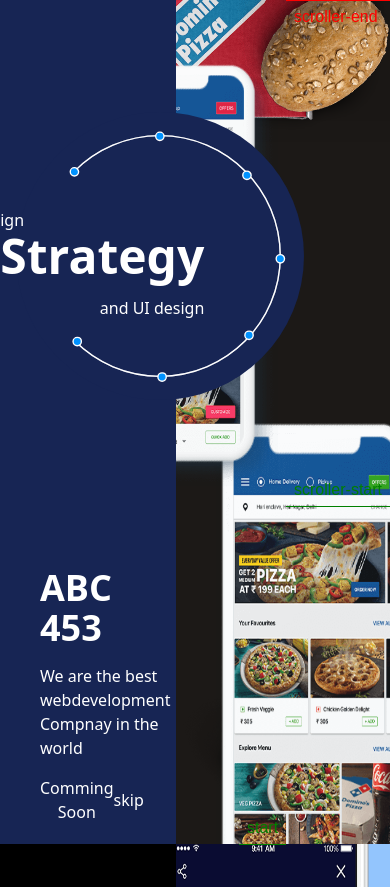
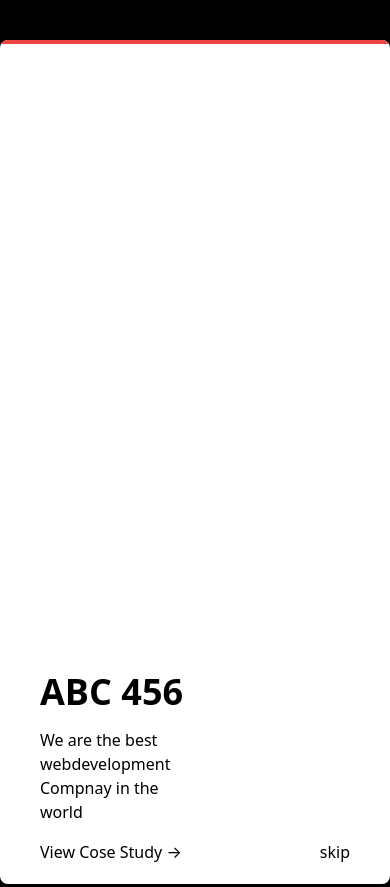
Before and after one commit to Sarajit-mondal/Scroll_animation, a plain HTML site: page index.html in a window 390 px wide. Shown: the top 887 px of the page. Drawn offline with nearby package versions, Linux system fonts and the light colour scheme.

Commit message:
full design complete

```diff
--- a/animation.js
+++ b/animation.js
@@ -1,20 +1,10 @@
 gsap.from("#section1 div #image1,#image3,#image4", {
   top: -300,
   duration: 2,
+
 });
 gsap.from("#section1 div #image5,#image2", {
   bottom: -300,
   duration: 2,
+
 });
-
-gsap.from("#section2", {
-  bottom: 300,
-  duration: 2,
-  scrollTrigger: {
-    trigger: "#section2",
-    scroller: "body",
-    markers: true,
-     start: "top 60%",
-    backgroundColor : "red"
-  },
-});
--- a/index.html
+++ b/index.html
@@ -4,6 +4,10 @@
     <meta charset="UTF-8" />
     <meta name="viewport" content="width=device-width, initial-scale=1.0" />
     <title>ScrollTrigger Animation</title>
+    <link rel="stylesheet" href="https://unpkg.com/aos@next/dist/aos.css" />
+    <!-- Swiper CSS -->
+  <link rel="stylesheet" href="https://unpkg.com/swiper/swiper-bundle.min.css">
+   <script src="https://cdn.jsdelivr.net/npm/swiper@11/swiper-element-bundle.min.js"></script>
     <link
       href="https://cdn.jsdelivr.net/npm/tailwindcss@2.2.19/dist/tailwind.min.css"
       rel="stylesheet"
@@ -25,8 +29,8 @@
     </style>
   </head>
   <body class="bg-black">
-    <div>
-      <div class="left-section bg-blue-500 text-white">
+    <div class="hidden md:block">
+      <div class="left-section  text-white">
         <div class="relative z-50">
           <!-- progesbar -->
           <div class="absolute -right-32 top-28 z-50">
@@ -230,10 +234,10 @@
               </g>
             </svg>
             <!-- slider 1 -->
-            <div class="text-white absolute top-1/3 -left-1/3">
-              <p>Redefining</p>
-              <h2 id="title" class="text-5xl font-bold mb-4">UX Strategy</h2>
-              <p class="text-right">and UI design</p>
+            <div id="logo" data-aos="fade-up" class="text-white absolute top-1/3 -left-1/3">
+              <p data-aos="fade-up">Redefining</p>
+              <h2 data-aos="fade-up" id="title" class="text-5xl font-bold mb-4">UX Strategy</h2>
+              <p data-aos="fade-up" class="text-right">and UI design</p>
             </div>
 
             <!-- proges-content -->
@@ -242,13 +246,13 @@
         <!-- middle content -->
        <div class="absolute bottom-0 left-0 w-full px-10 pb-5">
         <div>
-          <div id=" z-50">
-            <h3 id="Id" class="text-4xl font-bold">ABC 456</h3>
+          <div  id="number">
+            <h3 data-aos="fade-right" id="Id" class="text-4xl font-bold">ABC 456</h3>
             <p id="comming" class="mt-4 w-36">We are the best webdevelopment Compnay in the world</p>
           </div>
         </div>
-        <div class="flex justify-between w-full mt-4">
-          <button id="btn">View Cose Study  &#8594;</button>
+        <div id="allBtn" class="flex justify-between w-full mt-4">
+          <button data-aos="fade-right" id="btn">View Cose Study  &#8594;</button>
           <button>skip</button>
         </div>
        </div>
@@ -260,15 +264,17 @@
         <!-- section one -->
         <section
           id="section1"
-          class="h-screen bg-gray-300 text-white overflow-hidden"
+          class="h-screen text-white overflow-hidden"
         >
           <div class="relative h-full">
-            <img
+            <figure data-aos="fade-down">
+              <img
               id="image1"
               src="./images/pizza_box.png"
               alt=""
               class="absolute top-0 left-0"
             />
+            </figure>
             <img
               id="image2"
               src="./images/domi-img1.png"
@@ -281,13 +287,13 @@
               alt=""
               class="absolute top-16 right-28 h-2/4 z-10"
             />
-            <img
+            <img data-aos="fade-up"
               id="image4"
               src="./images/dominos-bread.png"
               alt=""
               class="absolute -top-28 right-0"
             />
-            <img
+            <img data-aos="fade-up"
               id="image5"
               src="./images/dominos-bread1.png"
               alt=""
@@ -302,13 +308,13 @@
           class="h-screen bg-blue-300 text-white overflow-hidden"
         >
           <div class="relative h-full">
-            <img
+            <img data-aos="fade-up"
               id="image6"
               src="./images/measure-total-body-weight-through-fitness-app.png"
               alt=""
               class="absolute right-5 -top-20 z-9 h-3/4"
             />
-            <img
+            <img data-aos="fade-down"
               id="image7"
               src="./images/nasa-fitness-tracking-mobile-app.png"
               alt=""
@@ -320,12 +326,12 @@
         <!-- section There -->
         <section id="section3" class="h-screen bg-blue-500 text-white overflow-hidden">
           <div class="relative h-full">
-            <img id="image8"
+            <img data-aos="fade-up" id="image8"
               src="./images/veme-app-ui-design.png"
               alt=""
               class="absolute right-5 -top-20 z-9 h-2/4"
             />
-            <img id="image9"
+            <img data-aos="fade-down" id="image9"
               src="./images/veme-blockchain-app-developed.png"
               alt=""
               class="absolute bottom-2 left-28 h-2/4 z-10"
@@ -336,12 +342,12 @@
         <!-- section Four -->
         <section class="h-screen bg-blue-500 text-white overflow-hidden">
           <div class="relative h-full">
-            <img id="image10"
+            <img data-aos="fade-up" id="image10"
               src="./images/nexgtv-entertainment-mobile-app-development.png"
               alt=""
               class="absolute right-16 top-1/4 z-9 h-3/4"
             />
-            <img id="image11"
+            <img data-aos="fade-down" id="image11"
               src="./images/nexgtv-mobile-app-ui-design.png"
               alt=""
               class="absolute top-1/4 left-28 h-3/4 z-10"
@@ -352,12 +358,12 @@
         <!-- section Five -->
         <section class="h-screen bg-blue-500 text-white overflow-hidden">
           <div class="relative h-full">
-            <img id="image12"
+            <img data-aos="fade-up" id="image12"
               src="./images/interior.jpg"
               alt=""
               class="absolute w-full h-full"
             />
-            <img id="image13"
+            <img data-aos="fade-down" id="image13"
               src="./images/erp-app-development-service.png"
               alt=""
               class="absolute w-full"
@@ -368,12 +374,12 @@
         <!-- section six -->
         <section class="h-screen bg-blue-500 text-white overflow-hidden">
           <div class="relative h-full">
-            <img id="image14"
+            <img data-aos="fade-up" id="image14"
               src="./images/melltoo-img1.png"
               alt=""
               class="absolute right-16 bottom-16 z-9 h-3/4"
             />
-            <img id="image15"
+            <img data-aos="fade-down" id="image15"
               src="./images/melltoo-img2.png"
               alt=""
               class="absolute bottom-16 left-1/4 h-3/4 z-10"
@@ -384,27 +390,27 @@
         <!-- section seven -->
         <section class="h-screen bg-blue-500 text-white overflow-hidden">
           <div class="relative h-full">
-            <img id="image16"
+            <img data-aos="fade-down" id="image16"
               src="./images/karavan-social-networking-app-screen.png"
               alt=""
               class="absolute left-20 -top-28 z-9 h-2/4"
             />
-            <img id="image16"
+            <img data-aos="fade-up" id="image16"
               src="./images/social-networking-app-case-study.png"
               alt=""
               class="absolute left-80 -top-5 h-2/4 z-10"
             />
-            <img id="image16"
+            <img data-aos="fade-down" id="image16"
               src="./images/developers-for-social-media-app.png"
               alt=""
               class="absolute top-1/4 right-16 h-2/4 z-10"
             />
-            <img id="image17"
+            <img data-aos="fade-down" id="image17"
               src="./images/karavan_2.png"
               alt=""
               class="absolute left-20 top-2/4 h-2/4 z-10"
             />
-            <img id="image18"
+            <img data-aos="fade-up" id="image18"
               src="./images/karavan-social-networking-app-screen-2.png"
               alt=""
               class="absolute left-80 -bottom-20 h-2/4 z-10"
@@ -414,7 +420,50 @@
         <!-- section seven-->
       </div>
     </div>
+    <!-- small device -->
+     <div class=" md:hidden">
 
+      <div class="container h-screen mx-auto mt-10">
+        <div class="swiper-container">
+          <div class="swiper-wrapper">
+            <div class="swiper-slide h-screen bg-white shadow-md rounded-lg overflow-hidden">
+              <!-- top side -->
+              <div class="relative h-['50%'] border-2 border-red-500 ">
+                <div class="h-full ">
+
+                </div>
+              </div>
+            <!-- button site -->
+              <!-- middle content -->
+       <div class="absolute bottom-0 left-0 w-full px-10 pb-5">
+        <div>
+          <div  id="number">
+            <h3 data-aos="fade-right" id="Id" class="text-4xl font-bold">ABC 456</h3>
+            <p id="comming" class="mt-4 w-36">We are the best webdevelopment Compnay in the world</p>
+          </div>
+        </div>
+        <div id="allBtn" class="flex justify-between w-full mt-4">
+          <button data-aos="fade-right" id="btn">View Cose Study  &#8594;</button>
+          <button>skip</button>
+        </div>
+       </div>
+
+            </div>
+
+            <!-- Repeat for more slides -->
+          </div>
+          <!-- Add Pagination -->
+          <div class="swiper-pagination"></div>
+
+        </div>
+      </div>
+
+     </div>
+    <script src="https://unpkg.com/aos@next/dist/aos.js"></script>
+    <script src="https://unpkg.com/swiper/swiper-bundle.min.js"></script>
+    <script>
+      AOS.init();
+    </script>
     <script src="https://cdnjs.cloudflare.com/ajax/libs/gsap/3.10.4/gsap.min.js"></script>
     <script src="https://cdnjs.cloudflare.com/ajax/libs/gsap/3.10.4/ScrollTrigger.min.js"></script>
     <script src="script.js"></script>
--- a/script.js
+++ b/script.js
@@ -34,8 +34,8 @@ const leftSectionContent = [
     description: "and UI design",
     id:"ABC 453",
     comming:"Comming Soon",
-    study: "View Case Study  &#8594;",
-    left_color : "#172554",
+    study: "View Case Study ",
+    left_color : "#1e1b4b",
     right_color: "#1c1917"
 
   },
@@ -45,7 +45,9 @@ const leftSectionContent = [
     description: "algorithms",
     id:"ABC 873",
     comming:"Comming Soon",
-    study: "View Case Study  &#8594;"
+    study: "View Case Study ",
+    left_color : "#2e1065",
+    right_color: "#4c1d95"
   },
   {
     title: "The Mext Big",
@@ -53,14 +55,18 @@ const leftSectionContent = [
     description: "Revolution",
     id:"ABC 467",
     comming:"Comming Soon",
-    study: "View Case Study  &#8594;"
+    study: "View Case Study",
+     left_color : "#2563eb",
+    right_color: "#115e59"
   },
   {
     title: "25M+ Downloads",
     description: "On Oppstore & google playstore",
     id:"ABC 983",
     comming:"Comming Soon",
-    study: "View Case Study  &#8594;"
+    study: "View Case Study ",
+     left_color : "#a855f7",
+    right_color: "#115e59"
   },
 
   {
@@ -69,7 +75,9 @@ const leftSectionContent = [
     description: "in frniture industry",
     id:"ABC 986",
     comming:"Comming Soon",
-    study: "View Case Study  &#8594;"
+    study: "View Case Study",
+     left_color : "#2e1065",
+    right_color: "#4c1d95"
   },
   {
     title: "Solution for",
@@ -77,7 +85,10 @@ const leftSectionContent = [
     description: "in frniture industry",
     id:"ABC 326",
     comming:"Comming Soon",
-    study: "View Case Study  &#8594;"
+    study: "View Case Study ",
+     left_color : "#3b82f6",
+    right_color: "#115e59"
+
   },
   {
     title: "Solution for",
@@ -85,7 +96,9 @@ const leftSectionContent = [
     description: "in frniture industry",
     id:"ABC 326",
     comming:"Comming Soon",
-    study: "View Case Study  &#8594;"
+    study: "View Case Study ",
+     left_color : "#d946ef",
+    right_color: "#7e22ce"
   }
 ];
 
@@ -102,26 +115,84 @@ leftSectionContent.forEach((content, index) => {
         document.getElementById('transring').style.backgroundColor = content.left_color
         document.querySelector('.left-section').style.backgroundColor = content.left_color
         document.querySelector('#section1').style.backgroundColor = content.right_color
-        document.querySelector(".left-section h2").innerText = content.subtitle;
-        document.querySelector(".left-section p").innerText = content.description;
-        document.querySelector(".left-section h3").innerText = content.id;
+        // document.querySelector(".left-section h2").innerText = content.subtitle;
+        // document.querySelector(".left-section p").innerText = content.description;
+       document.querySelector("#number").innerHTML = `
+        <h3 data-aos="fade-right" id="Id" class="text-4xl font-bold">${content.id}</h3>
+        <p id="comming" class="mt-4 w-36">We are the best webdevelopment Compnay in the world</p>`
+        document.getElementById("logo").innerHTML = `
+         <p data-aos="fade-up">${content.title}</p>
+              <h2 data-aos="fade-up" id="title" class="text-5xl font-bold mb-4">${content.subtitle}</h2>
+              <p data-aos="fade-up" class="text-right">${content.description}</p>`
        if(index % 2 == 0){
-        document.querySelector("#btn").innerText = content.comming;
+        document.querySelector("#allBtn").innerHTML = `
+         <button data-aos="fade-right" id="btn">${content.comming}  &#8594;</button>
+          <button>skip</button>`
        }else{
-        document.querySelector("#btn").innerText = content.study;
+        document.querySelector("#allBtn").innerHTML = `
+         <button data-aos="fade-right" id="btn">${content.study}  &#8594;</button>
+          <button>skip</button>`
        }
       },
       onEnterBack: () => {
         document.querySelector("#title").innerText = content.title;
-        document.querySelector(".left-section h2").innerText = content.subtitle;
-        document.querySelector(".left-section p").innerText = content.description;
-        document.querySelector(".left-section h3").innerText = content.id;
+        document.getElementById('Opaque_Ring').style.strokeDasharray = `${136 * index}, 1000`;
+        document.getElementById('transring').style.backgroundColor = content.left_color
+        document.querySelector('.left-section').style.backgroundColor = content.left_color
+        document.querySelector('#section1').style.backgroundColor = content.right_color
+        // document.querySelector(".left-section h2").innerText = content.subtitle;
+        // document.querySelector(".left-section p").innerText = content.description;
+       document.querySelector("#number").innerHTML = `
+        <h3 data-aos="fade-right" id="Id" class="text-4xl font-bold">${content.id}</h3>
+        <p id="comming" class="mt-4 w-36">We are the best webdevelopment Compnay in the world</p>`
+        document.getElementById("logo").innerHTML = `
+         <p data-aos="fade-up">${content.title}</p>
+              <h2 data-aos="fade-up" id="title" class="text-5xl font-bold mb-4">${content.subtitle}</h2>
+              <p data-aos="fade-up" class="text-right">${title.description}</p>`
        if(index % 2 == 0){
-        document.querySelector("#btn").innerText = content.comming;
+        document.querySelector("#allBtn").innerHTML = `
+         <button data-aos="fade-right" id="btn">${content.comming}  &#8594;</button>
+          <button>skip</button>`
        }else{
-        document.querySelector("#btn").innerText = content.study;
+        document.querySelector("#allBtn").innerHTML = `
+         <button data-aos="fade-right" id="btn">${content.study}  &#8594;</button>
+          <button>skip</button>`
        }
       },
     }
   });
 });
+
+var swiper = new Swiper('.swiper-container', {
+  loop: true,
+  pagination: {
+    el: '.swiper-pagination',
+    clickable: true,
+  },
+  navigation: {
+    nextEl: '.swiper-button-next',
+    prevEl: '.swiper-button-prev',
+  },
+  breakpoints: {
+    0: {
+      slidesPerView: 1,
+      spaceBetween: 10,
+    },
+    640: {
+      slidesPerView: 2,
+      spaceBetween: 10,
+    },
+    768: {
+      slidesPerView: 3,
+      spaceBetween: 10,
+    },
+    1024: {
+      slidesPerView: 5,
+      spaceBetween: 10,
+    },
+    1280: {
+      slidesPerView: 7,
+      spaceBetween: 10,
+    }
+  }
+});
```
